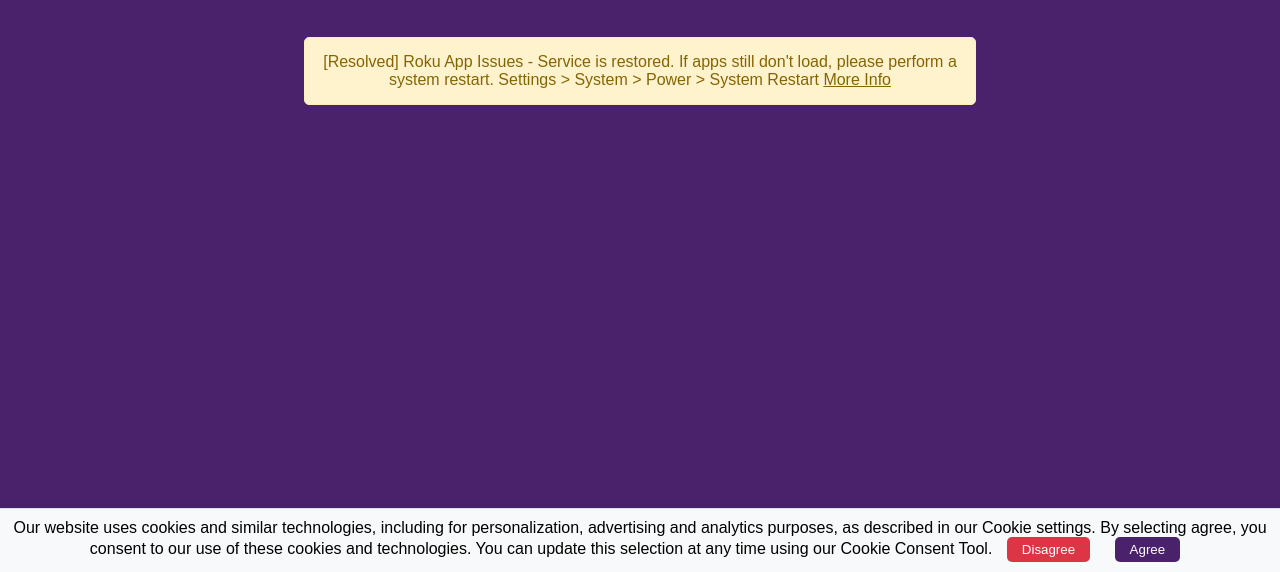
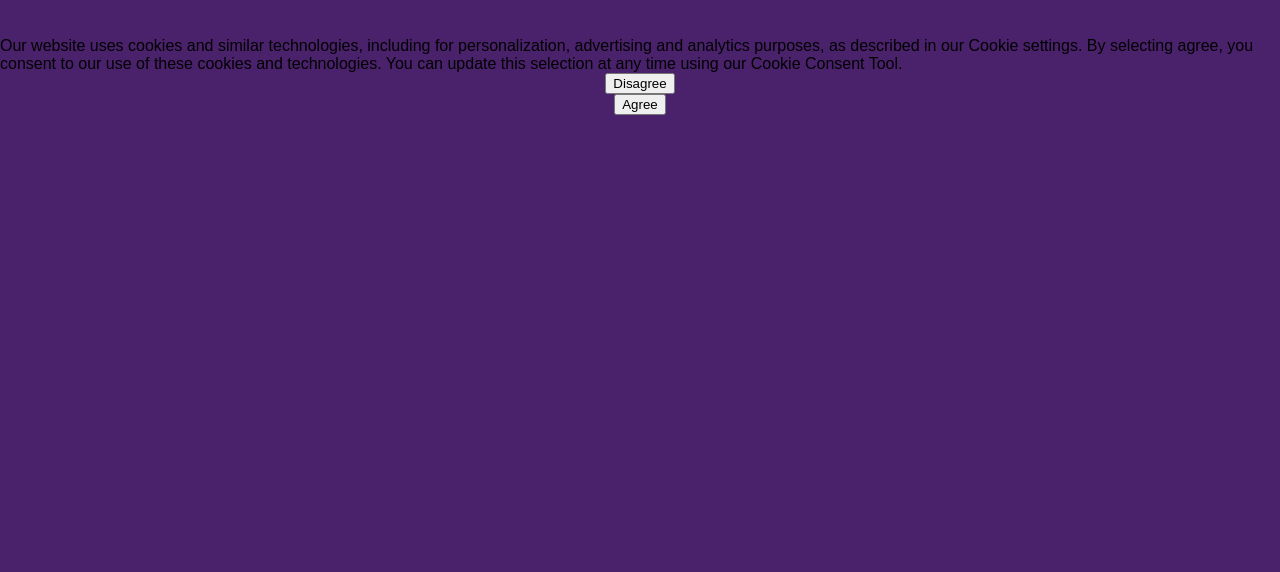
Before and after one commit to faizkhan899088-dot/support.roku., a plain HTML site: page index.html in a window 1280 px wide. Shown: the part 228-800 px from the top of the page. Drawn offline with Linux system fonts and the light colour scheme.

Commit message:
Update index.html

```diff
--- a/index.html
+++ b/index.html
@@ -115,10 +115,6 @@
         <input type="text" placeholder="Search Roku support">
         <button type="button">🔍</button>
     </div>
-    <div class="alert">
-        [Resolved] Roku App Issues - Service is restored. If apps still don't load, please perform a system restart. Settings > System > Power > System Restart <a href="#">More Info</a>
-    </div>
-    <div class="cookie-consent">
         Our website uses cookies and similar technologies, including for personalization, advertising and analytics purposes, as described in our Cookie settings. By selecting agree, you consent to our use of these cookies and technologies. You can update this selection at any time using our Cookie Consent Tool.
         <button class="disagree">Disagree</button>
         <button class="agree">Agree</button>
```
